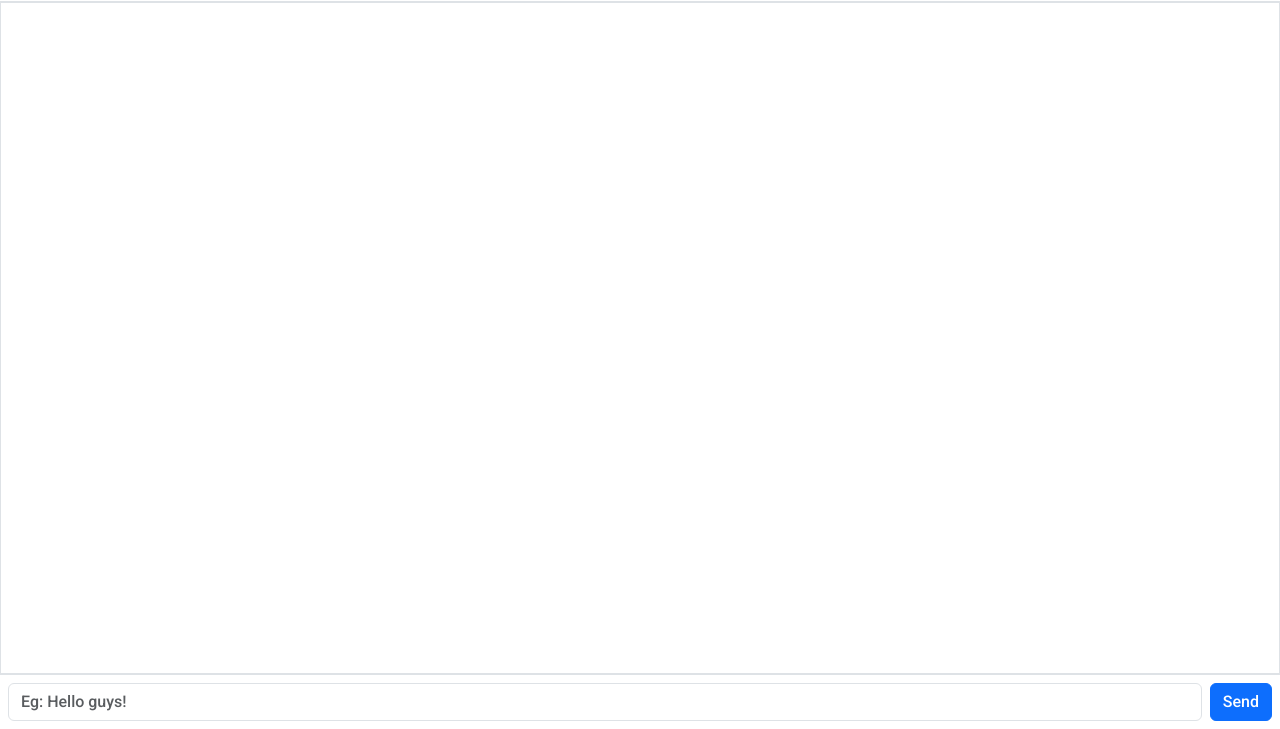
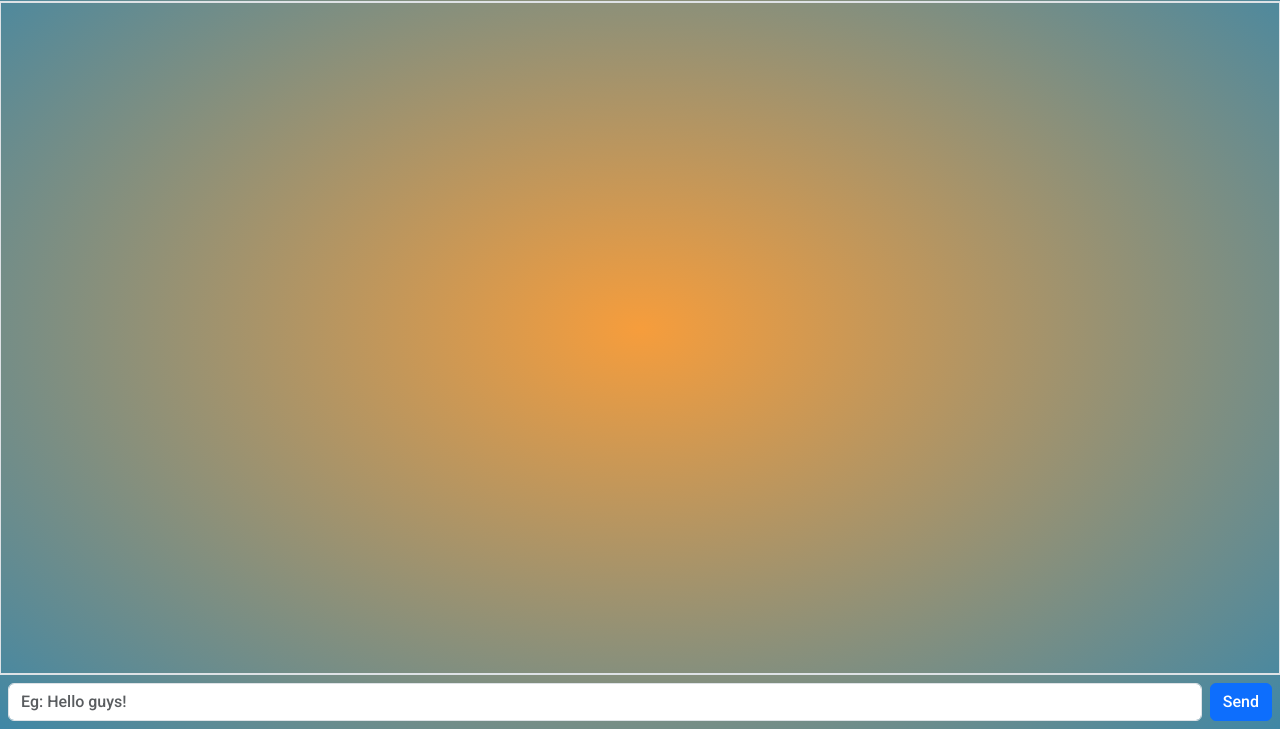
Before and after one commit to Viraji95/zen-chat-app, a website built with Parcel: page front-end/src/index.html in a window 1280 px wide. Shown: the part 71-800 px from the top of the page. Built offline with nearby package versions, Linux system fonts and the light colour scheme; files whose address does not match are found by name.

Commit message:
Update main.css

```diff
--- a/front-end/src/css/main.css
+++ b/front-end/src/css/main.css
@@ -3,6 +3,16 @@
     font-family: 'Roboto', sans-serif;
 }
 
+body {
+    background: radial-gradient(#f69d3c, #3f87a6);
+}
+
 #output {
     overflow-y: auto;
+    display: flex;
+    flex-direction: column;
 }
+
+#output > div:last-child {
+    margin-bottom: 0;
+}
--- a/front-end/src/js/main.js
+++ b/front-end/src/js/main.js
@@ -0,0 +1 @@
+console.log('ji');
```
